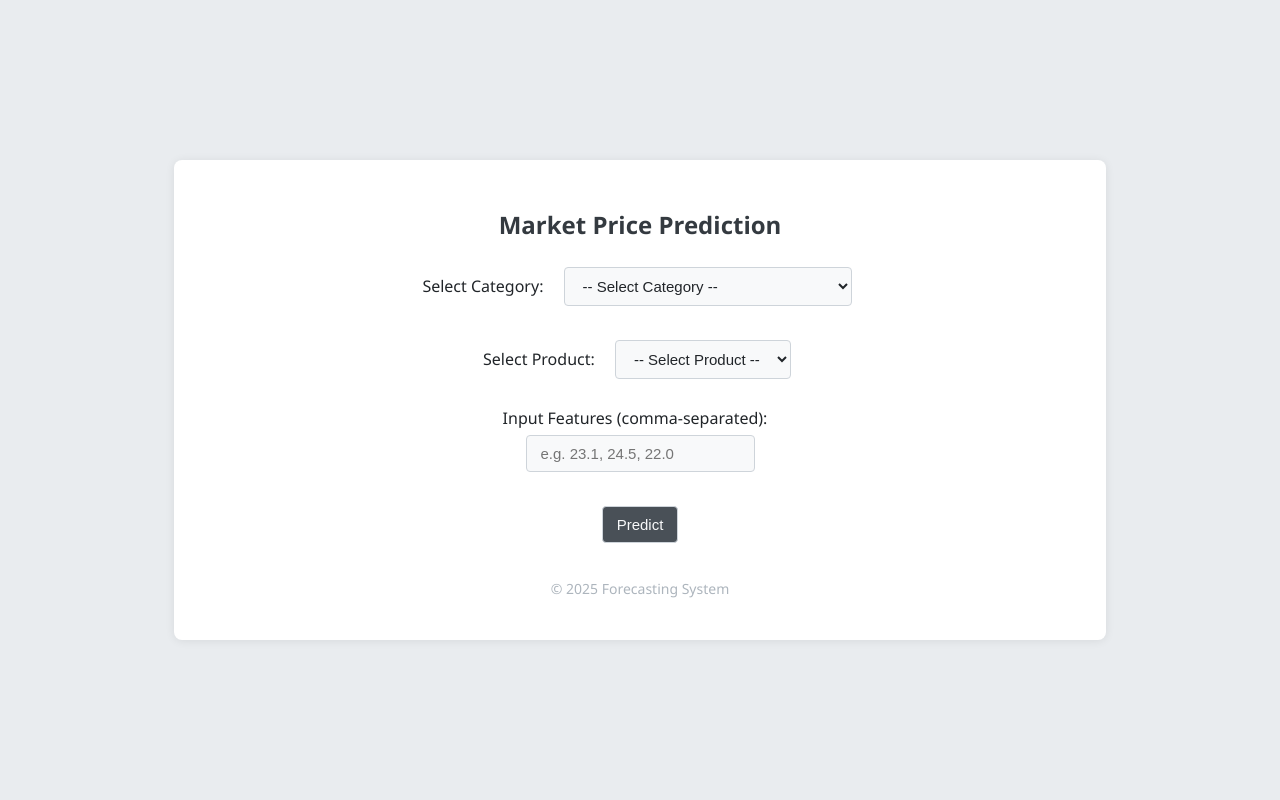
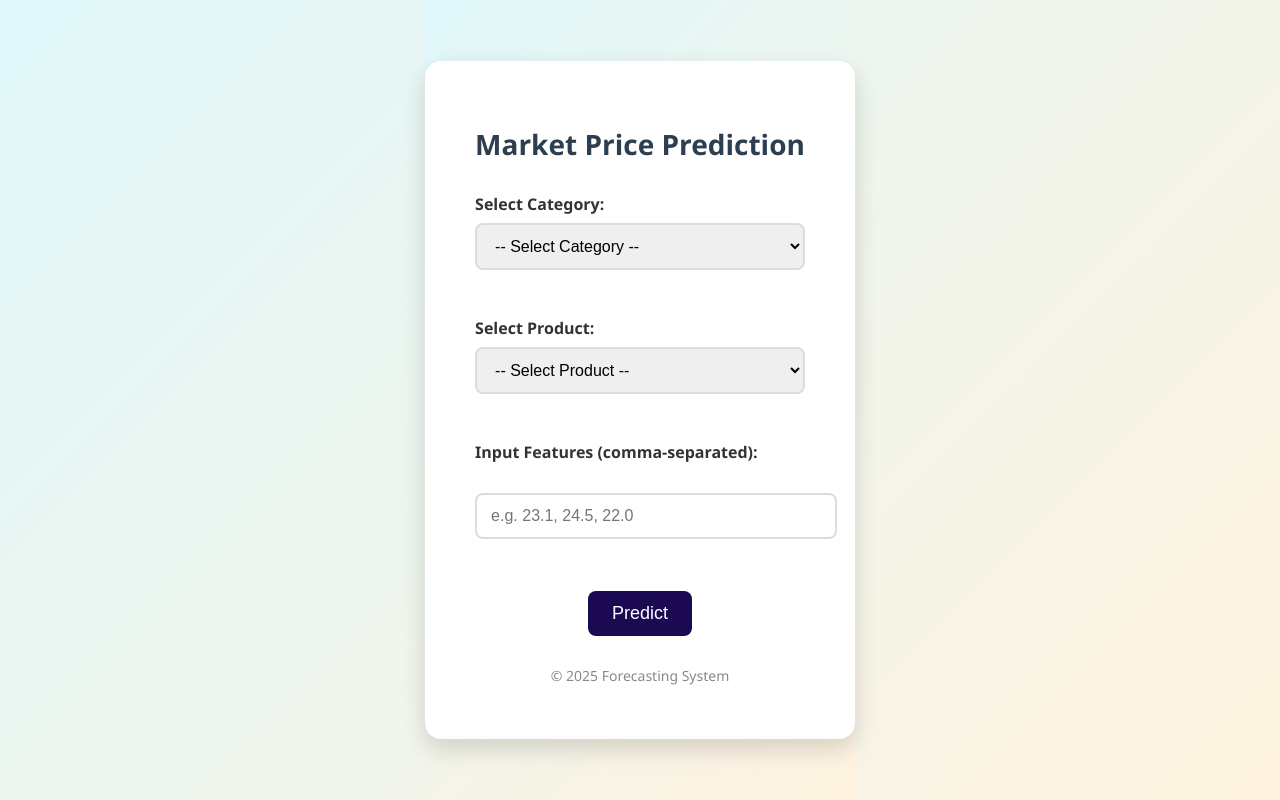
Before and after one commit to KeneanDita/AutoWeaver, a Flask app: page / in a window 1280 px wide. Run offline with Flask 3, Linux system fonts and the light colour scheme.

Commit message:
Improved css

```diff
--- a/static/css/style.css
+++ b/static/css/style.css
@@ -1,75 +1,80 @@
-body {
-    font-family: 'Segoe UI', Tahoma, Geneva, Verdana, sans-serif;
-    background-color: #e9ecef;
-    color: #212529;
+body, html {
     margin: 0;
     padding: 0;
+    font-family: 'Segoe UI', Tahoma, Geneva, Verdana, sans-serif;
+    background: linear-gradient(135deg, #e0f7fa, #fff3e0);
+    min-height: 100vh;
     display: flex;
     justify-content: center;
     align-items: center;
-    height: 100vh;
 }
 
 .container {
+    background-color: white;
+    max-width: 700px;
     width: 90%;
-    max-width: 860px;
-    background-color: #ffffff;
-    padding: 28px 36px;
-    box-shadow: 0 1px 10px rgba(0, 0, 0, 0.08);
-    border-radius: 8px;
+    padding: 40px 50px;
+    border-radius: 16px;
+    box-shadow: 0 10px 25px rgba(0, 0, 0, 0.15);
     text-align: center;
+    animation: fadeIn 0.8s ease;
 }
 
-h1, h2 {
-    color: #343a40;
-    font-weight: 600;
+h2 {
+    color: #2c3e50;
+    margin-bottom: 30px;
+    font-size: 28px;
 }
 
-form {
+label {
+    font-weight: 600;
+    color: #333;
+    display: block;
+    margin: 15px 0 8px;
+    text-align: left;
+}
+
+input[type="text"],
+select {
+    width: 100%;
+    padding: 12px 14px;
+    font-size: 16px;
+    border: 2px solid #dcdcdc;
+    border-radius: 8px;
+    transition: all 0.3s ease;
+    margin-bottom: 10px;
+}
+
+input[type="text"]:focus,
+select:focus {
+    border-color: #4db6ac;
+    outline: none;
+    box-shadow: 0 0 6px #4db6ac80;
+}
+
+input[type="submit"] {
+    background-color: #1b0952;
+    color: white;rgb(125, 52, 29)rgb(29, 34, 125)rgb(36, 41, 123);
+    padding: 12px 24px;
+    font-size: 18px;
+    border: none;
+    border-radius: 8px;
+    cursor: pointer;
+    transition: background 0.3s ease;
     margin-top: 20px;
 }
 
-label {
-    font-weight: 500;
-    margin-right: 10px;
-}
-
-select, input[type="text"], input[type="submit"] {
-    padding: 9px 14px;
-    font-size: 15px;
-    margin: 6px;
-    border-radius: 4px;
-    border: 1px solid #ced4da;
-    background-color: #f8f9fa;
-    color: #212529;
-}
-
-input[type="submit"] {
-    background-color: #495057;
-    color: #f8f9fa;
-    cursor: pointer;
-    transition: background-color 0.2s ease-in-out;
-}
-
 input[type="submit"]:hover {
-    background-color: #343a40;
-}
-
-ul {
-    padding-left: 0;
-    list-style-type: none;
-    margin-top: 20px;
-}
-
-ul li {
-    text-align: left;
-    padding: 6px 0;
-    border-bottom: 1px solid #dee2e6;
+    background-color: #f4511e;
 }
 
 footer {
     margin-top: 30px;
-    text-align: center;
     font-size: 14px;
-    color: #adb5bd;
+    color: #888;
 }
+
+@keyframes fadeIn {
+    from { opacity: 0; transform: translateY(20px); }
+    to { opacity: 1; transform: translateY(0); }
+}
```
